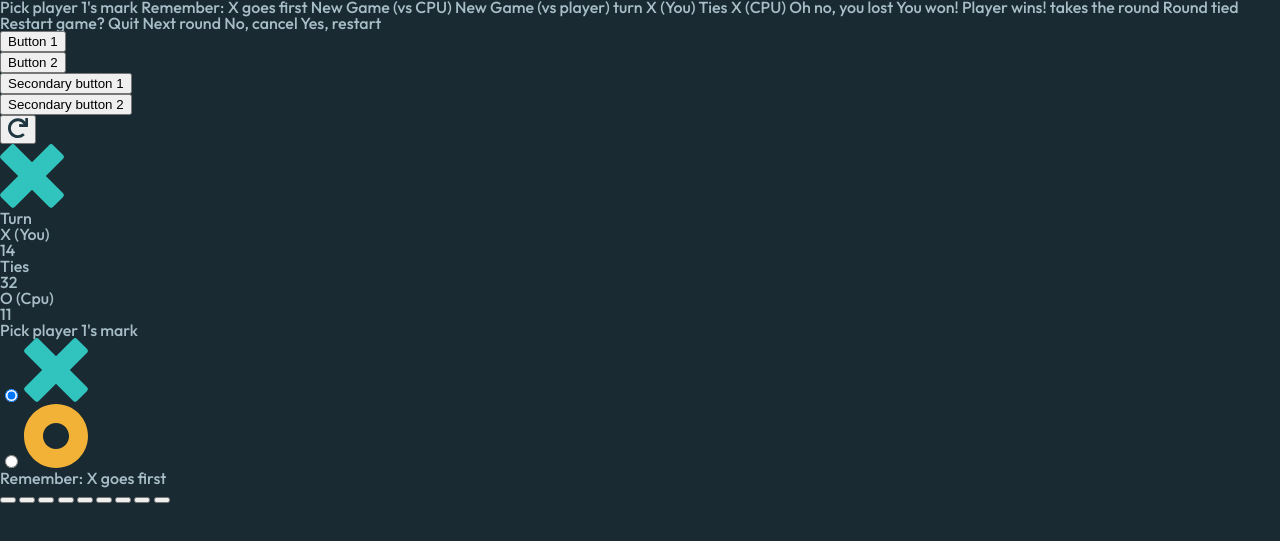
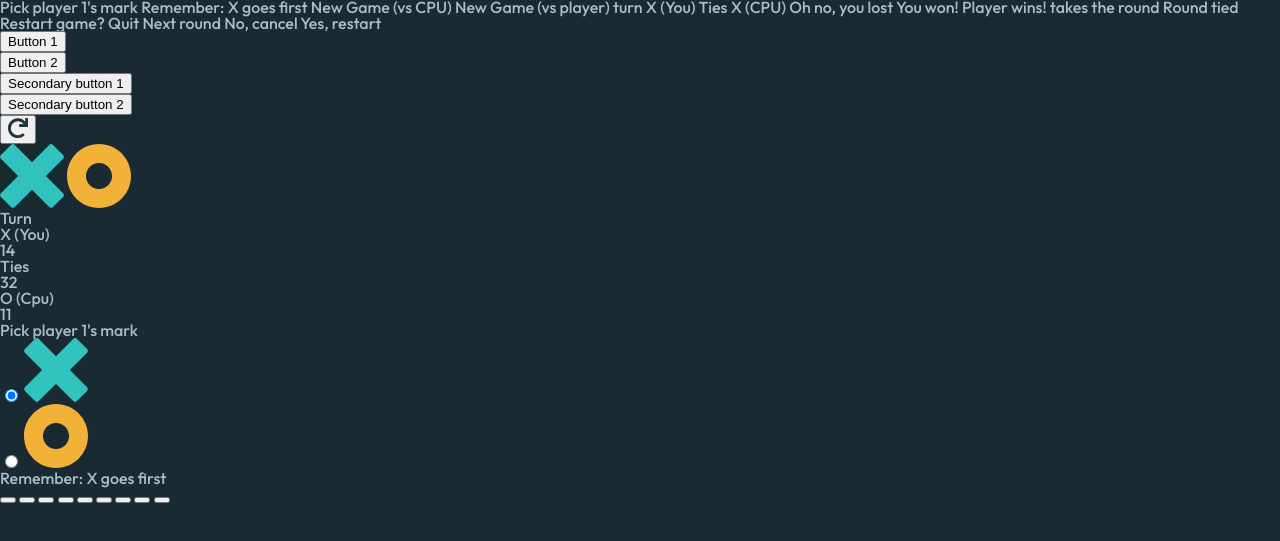
Before and after one commit to srijanss/tic-tac-toe-game, a website: page index.html in a window 1280 px wide. Shown: the part 35-576 px from the top of the page. Drawn offline with Linux system fonts and the light colour scheme.

Commit message:
Add SVG icon to index.html

```diff
--- a/index.html
+++ b/index.html
@@ -82,6 +82,17 @@
             fill-rule="evenodd"
           />
         </svg>
+        <svg
+          width="64"
+          height="64"
+          viewBox="0 0 64 64"
+          xmlns="http://www.w3.org/2000/svg"
+        >
+          <path
+            d="M32 0c17.673 0 32 14.327 32 32 0 17.673-14.327 32-32 32C14.327 64 0 49.673 0 32 0 14.327 14.327 0 32 0Zm0 18.963c-7.2 0-13.037 5.837-13.037 13.037 0 7.2 5.837 13.037 13.037 13.037 7.2 0 13.037-5.837 13.037-13.037 0-7.2-5.837-13.037-13.037-13.037Z"
+            fill="#F2B137"
+          />
+        </svg>
         <h1>Turn</h1>
       </section>
       <section class="score-component x-score">
```
